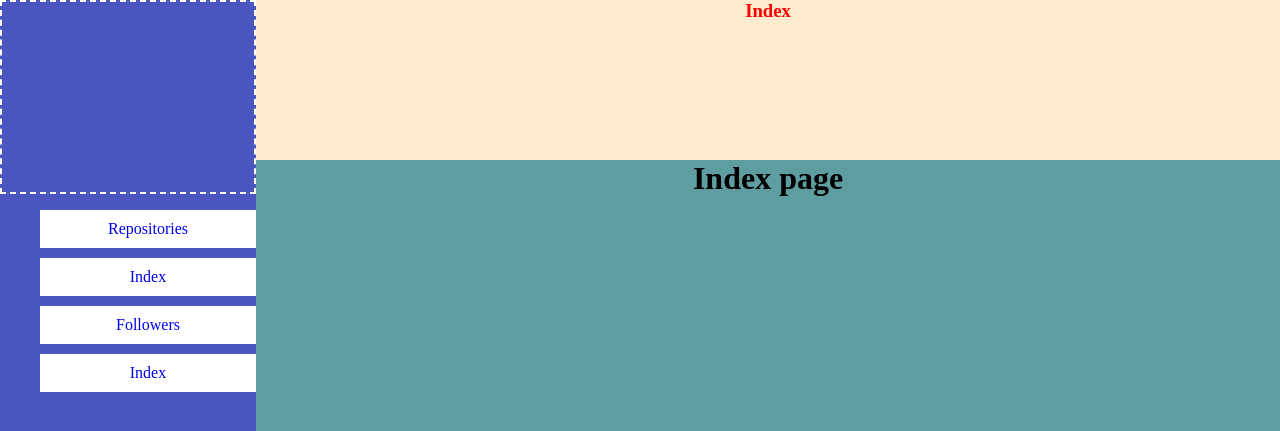
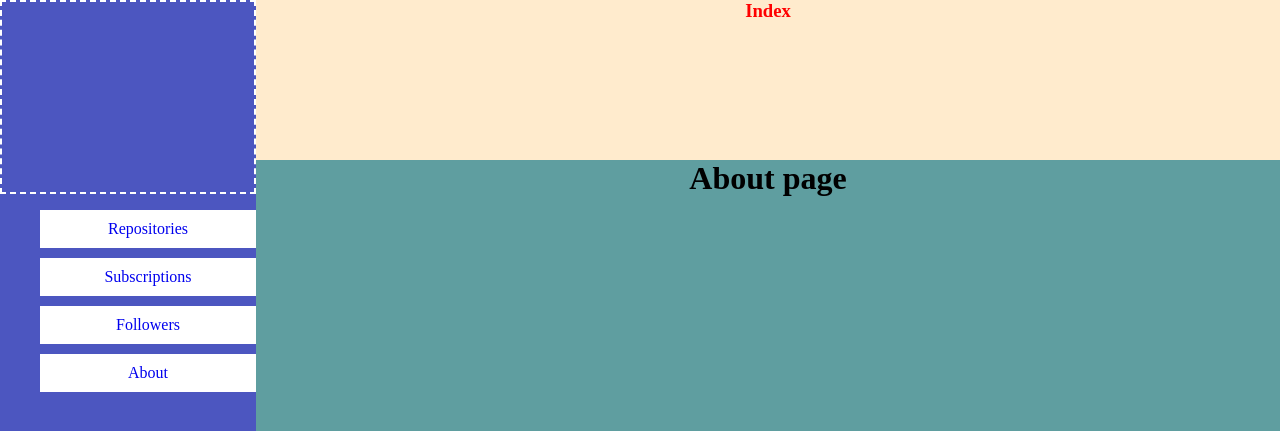
Before and after one commit to likaproject/ReactCat, a React (Create React App) app in the folder react-cat/: page /about in a window 1280 px wide. Shown: the top 431 px of the page. Built offline with nearby package versions, Linux system fonts and the light colour scheme; no server answers; the HTML template or start-up script is replaced by a standard one.

Commit message:
code style

```diff
--- a/react-cat/src/components/About/index.js
+++ b/react-cat/src/components/About/index.js
@@ -1,7 +1,7 @@
 import React from "react";
 
 function About() {
-    return <h1>Index page</h1>;
+    return <h1>About page</h1>;
 }
 
 export default About;
--- a/react-cat/src/components/SideMenu/index.js
+++ b/react-cat/src/components/SideMenu/index.js
@@ -16,13 +16,13 @@ class SideMenu extends React.Component {
                         <Link to="/repositories">Repositories</Link>
                     </li>
                     <li className="navTab">
-                        <Link to="/subscriptions">Index</Link>
+                        <Link to="/subscriptions">Subscriptions</Link>
                     </li>
                     <li className="navTab">
                         <Link to="/followers">Followers</Link>
                     </li>
                     <li className="navTab">
-                        <Link to="/about">Index</Link>
+                        <Link to="/about">About</Link>
                     </li>
                 </ul>
             </div>
--- a/react-cat/src/components/Subscriptions/index.js
+++ b/react-cat/src/components/Subscriptions/index.js
@@ -1,7 +1,7 @@
 import React from "react";
 
 function Subscriptions() {
-    return <h1>Index</h1>;
+    return <h1>Subscriptions</h1>;
 }
 
 export default Subscriptions;
```
